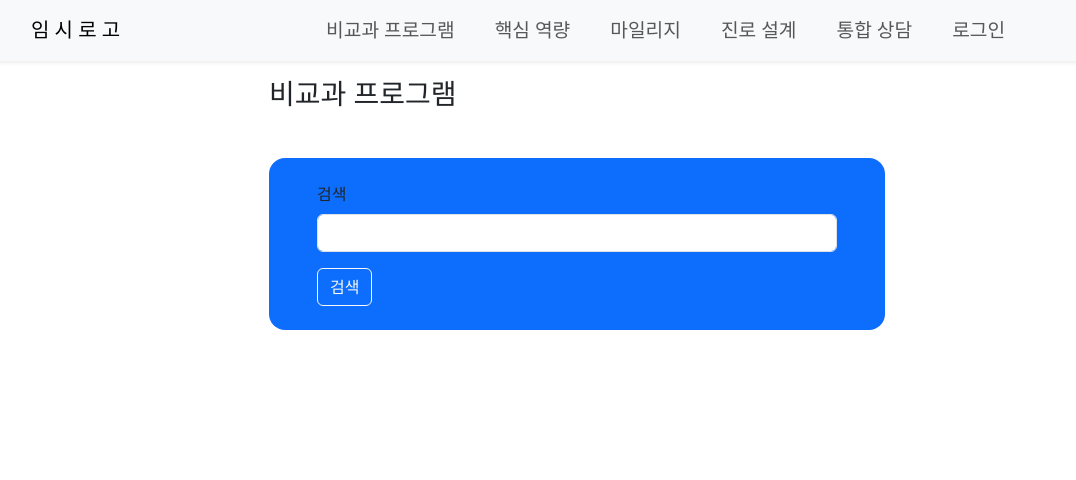
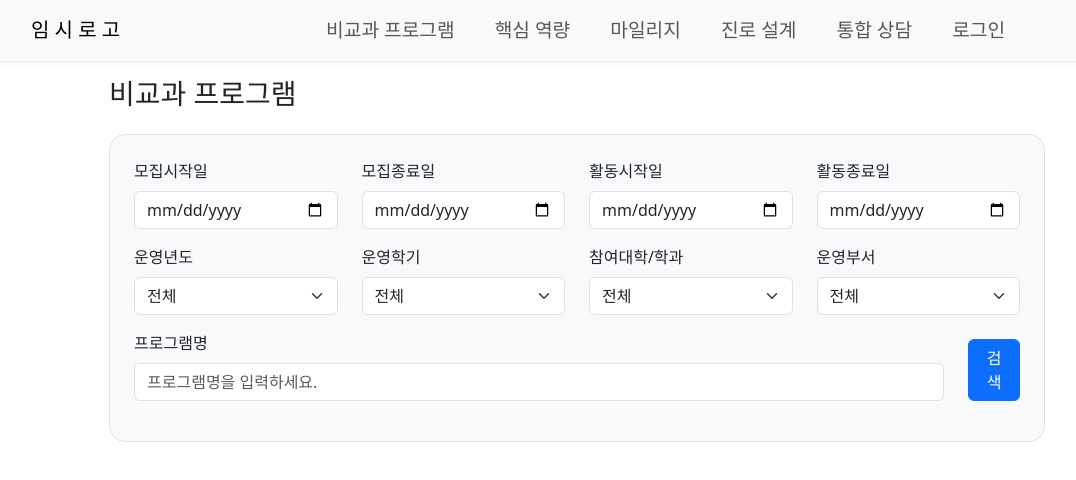
Before and after one commit to rmrisco28/stepUp_prj5, a React (Vite) app in the folder frontend/: page /extra_curricular in a window 1280 px wide. Shown: the top 480 px of the page, without its empty margins (51-1127 px from the left). Built offline with nearby package versions, Linux system fonts and the light colour scheme.

Commit message:
비교과 프로그램 테이블 생성, 비교과프로그램 목록페이지 검색폼 수정

```diff
--- a/frontend/src/feature/extra_curricular/Extra_curricular.jsx
+++ b/frontend/src/feature/extra_curricular/Extra_curricular.jsx
@@ -1,25 +1,90 @@
-import {
-  Button,
-  Col,
-  FormControl,
-  FormGroup,
-  FormLabel,
-  Row,
-} from "react-bootstrap";
+import { Button, Col, Form, Row } from "react-bootstrap";
 
 export function Extra_curricular() {
   return (
     <Row className="justify-content-center w-100">
-      <Col xs={12} md={8} lg={6}>
-        <h3 className="mb-5">비교과 프로그램</h3>
-        <section className="bg-primary px-3 px-sm-5 py-4 rounded-4">
-          <div>
-            <FormGroup>
-              <FormLabel>검색</FormLabel>
-              <FormControl className="w-100 mb-3" />
-            </FormGroup>
-            <Button variant="outline-light">검색</Button>
-          </div>
+      <Col xs={12} md={10} lg={9}>
+        <h3 className="mb-4">비교과 프로그램</h3>
+
+        <section className="bg-light border rounded-4 p-4">
+          <Form>
+            {/* 1행: 모집시작일 / 모집종료일 */}
+            <Row className="mb-3">
+              <Col md={3}>
+                <Form.Label>모집시작일</Form.Label>
+                <Form.Control type="date" />
+              </Col>
+              <Col md={3}>
+                <Form.Label>모집종료일</Form.Label>
+                <Form.Control type="date" />
+              </Col>
+              <Col md={3}>
+                <Form.Label>활동시작일</Form.Label>
+                <Form.Control type="date" />
+              </Col>
+              <Col md={3}>
+                <Form.Label>활동종료일</Form.Label>
+                <Form.Control type="date" />
+              </Col>
+            </Row>
+
+            {/* 2행: 활동시작일 / 활동종료일 */}
+            <Row className="mb-3">
+              <Col md={3}>
+                <Form.Label>운영년도</Form.Label>
+                <Form.Select>
+                  <option>전체</option>
+                  <option>2025</option>
+                  <option>2024</option>
+                  <option>2023</option>
+                  <option>2022</option>
+                  <option>2021</option>
+                </Form.Select>
+              </Col>
+              <Col md={3}>
+                <Form.Label>운영학기</Form.Label>
+                <Form.Select>
+                  <option>전체</option>
+                  <option>1학기</option>
+                  <option>여름계절학기</option>
+                  <option>2학기</option>
+                  <option>겨울계절학기</option>
+                </Form.Select>
+              </Col>
+              <Col md={3}>
+                <Form.Label>참여대학/학과</Form.Label>
+                <Form.Select>
+                  <option>전체</option>
+                  <option>공과대학</option>
+                  <option>인문대학</option>
+                </Form.Select>
+              </Col>
+              <Col md={3}>
+                <Form.Label>운영부서</Form.Label>
+                <Form.Select>
+                  <option>전체</option>
+                  <option>학생처</option>
+                  <option>취업지원팀</option>
+                </Form.Select>
+              </Col>
+            </Row>
+
+            {/* 3행: 프로그램명 검색 */}
+            <Row className="mb-3">
+              <Col md={11}>
+                <Form.Label>프로그램명</Form.Label>
+                <Form.Control
+                  type="text"
+                  placeholder="프로그램명을 입력하세요."
+                />
+              </Col>
+              <Col md={1} className="d-flex align-items-end">
+                <Button variant="primary" className="w-100">
+                  검색
+                </Button>
+              </Col>
+            </Row>
+          </Form>
         </section>
       </Col>
     </Row>
```
Also changed, not shown: 1 other file (tests, documents, lock files or other folders).
